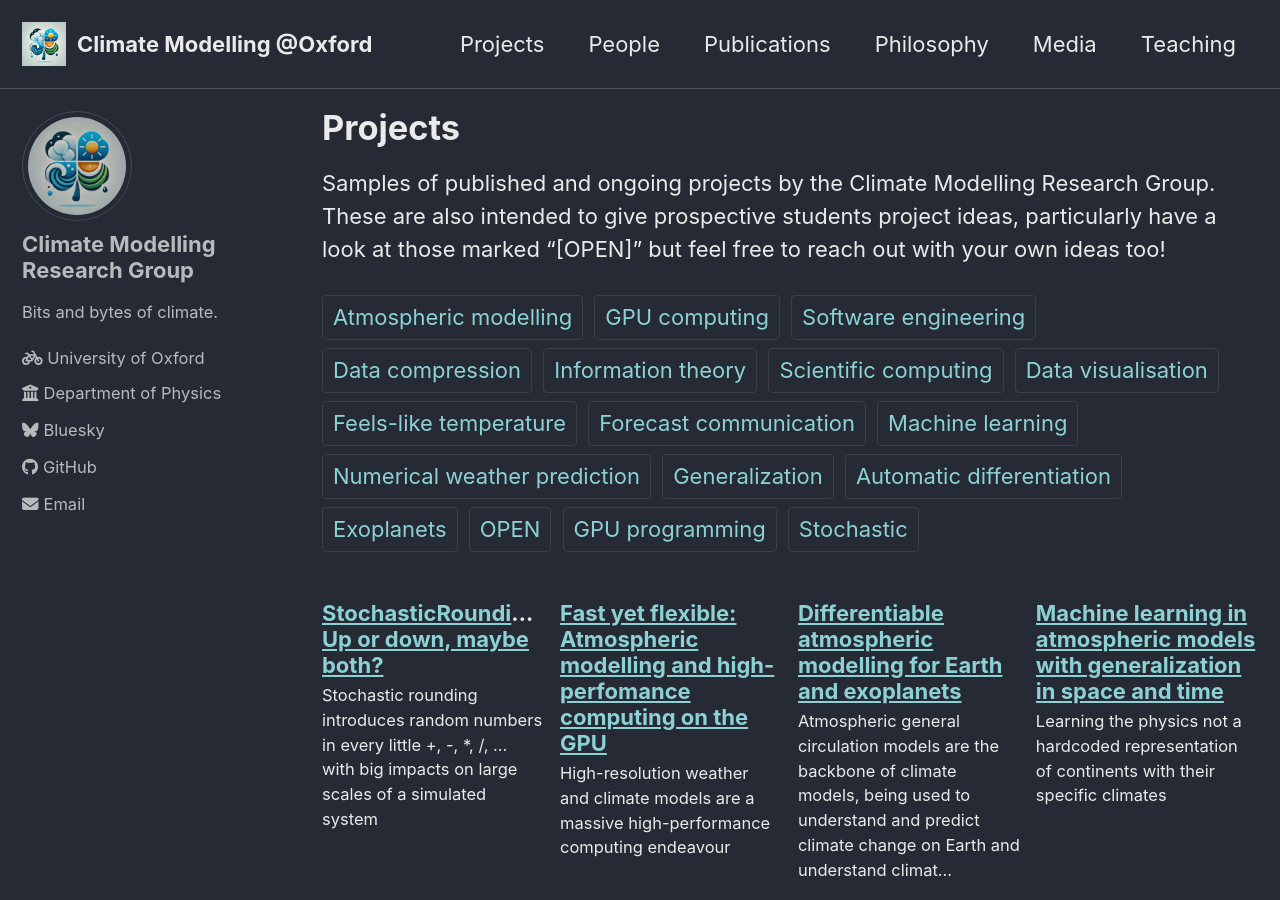
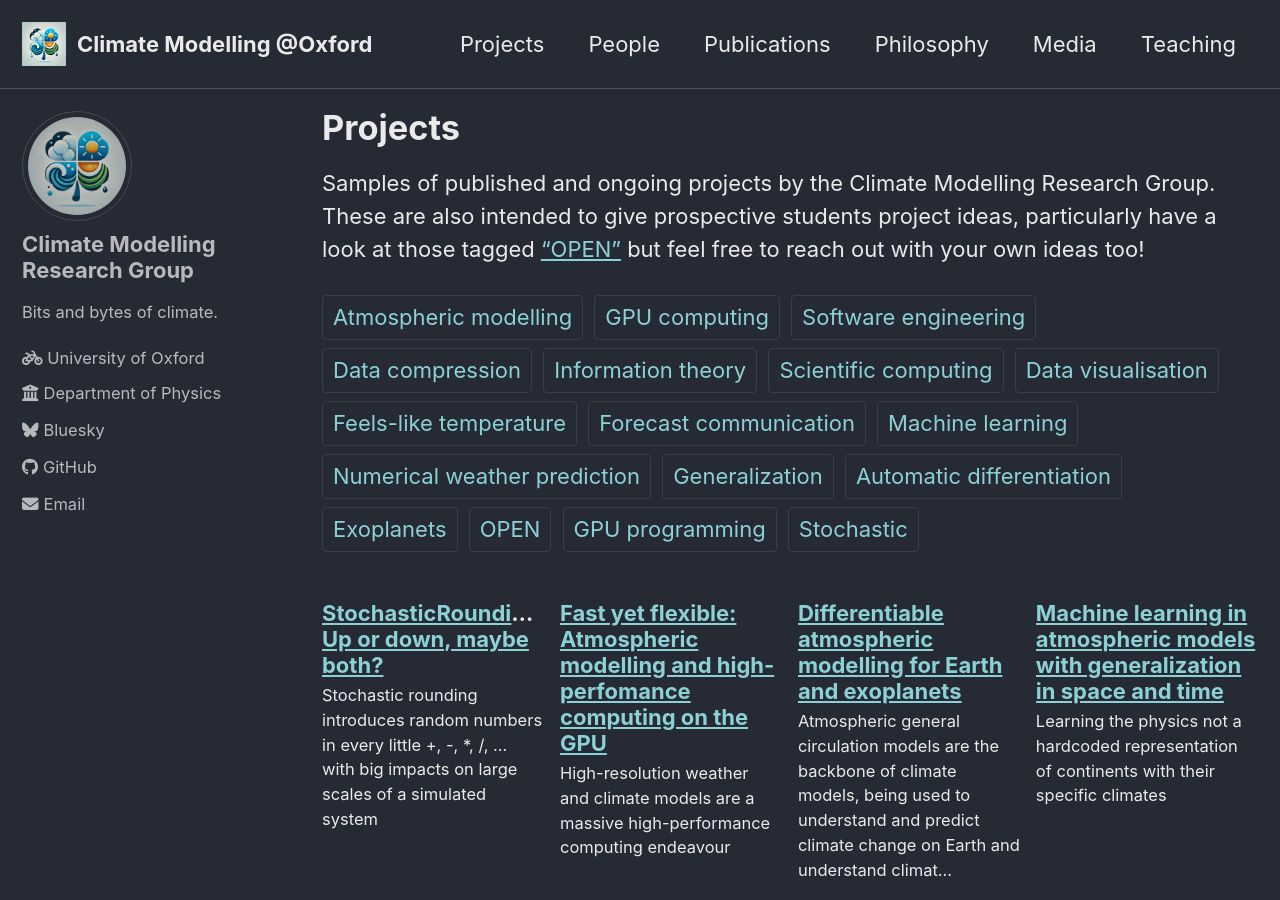
Before and after one commit to climate-modelling/climate-modelling.github.io, a Jekyll site: the page built from _pages/projects.md, in a window 1280 px wide and 900 px high. Built offline with Jekyll 4.4.1, drawn with Linux system fonts in a browser that asks for light colours; cached includes are drawn as plain includes.

Commit message:
Update link format for 'OPEN' projects tag

```diff
--- a/_pages/projects.md
+++ b/_pages/projects.md
@@ -8,8 +8,8 @@ classes: wide
 
 Samples of published and ongoing projects by the Climate Modelling Research Group.
 These are also intended to give prospective students project ideas, particularly
-have a look at those marked "[OPEN]" but feel free to reach out with your own
-ideas too!
+have a look at those tagged ["OPEN"](https://climate-modelling.github.io/tags/#open)
+but feel free to reach out with your own ideas too!
 
 {% case site.tag_archive.type %}
   {% when "liquid" %}
```
